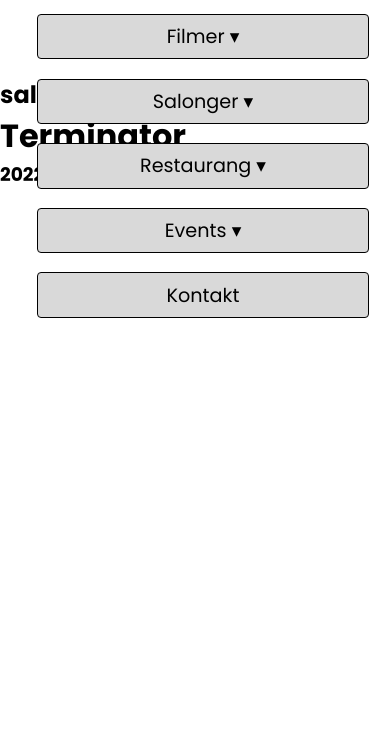
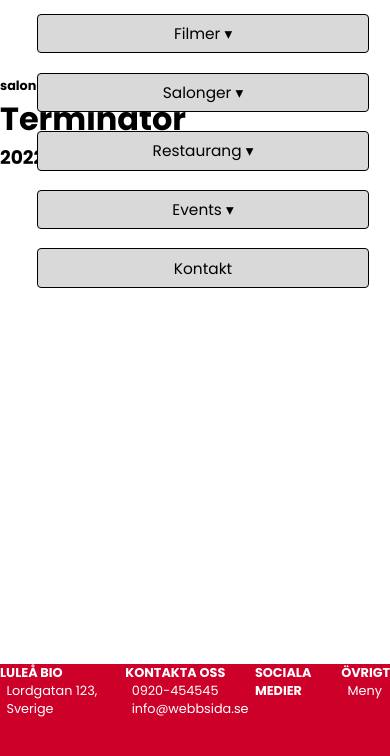
Before and after one commit to mkor92/Uppgift2-Biograf, a website: page booking.html in a window 390 px wide. Shown: the part 68-824 px from the top of the page. Drawn offline with Linux system fonts and the light colour scheme.

Commit message:
add footer to booking.html and moved booking.js

```diff
--- a/booking.html
+++ b/booking.html
@@ -1,12 +1,11 @@
 <!DOCTYPE html>
 <html lang="en">
   <head>
-    <meta charset="UTF-8">
-    <meta http-equiv="X-UA-Compatible" content="IE=edge">
-    <meta name="viewport" content="width=device-width, initial-scale=1.0">
+    <meta charset="UTF-8" />
+    <meta name="viewport" content="width=device-width, initial-scale=1.0" />
     <title>Booking</title>
     <link rel="stylesheet" href="static/css/main.css" />
-    <script type="module" src="booking.js" defer></script>
+    <script type="module" src="src\JS\booking.js" defer></script>
   </head>
   <body>
     <header class="sec">
@@ -29,7 +28,9 @@
       <ul class="nav">
         <li class="movies-nav">
           <ul class="movies-nav-list">
-                <li class="movies-nav-element"><a href="#">Filmer <span class="arrow-top">&#9662;</span></a></li>
+            <li class="movies-nav-element">
+              <a href="#">Filmer <span class="arrow-top">&#9662;</span></a>
+            </li>
             <li class="movies-nav-element"><a href="#">Komedi</a></li>
             <li class="movies-nav-element"><a href="#">Action</a></li>
             <li class="movies-nav-element"><a href="#">Drama</a></li>
@@ -37,21 +38,27 @@
         </li>
         <li class="movies-nav">
           <ul class="movies-nav-list">
-              <li class="movies-nav-element"><a href="#">Salonger <span class="arrow-top">&#9662;</span></a></li>
+            <li class="movies-nav-element">
+              <a href="#">Salonger <span class="arrow-top">&#9662;</span></a>
+            </li>
             <li class="movies-nav-element"><a href="#">Salong A</a></li>
             <li class="movies-nav-element"><a href="#">Salong B</a></li>
           </ul>
         </li>
         <li class="movies-nav">
           <ul class="movies-nav-list">
-              <li class="movies-nav-element"><a href="#">Restaurang <span class="arrow-top">&#9662;</span></a></li>
+            <li class="movies-nav-element">
+              <a href="#">Restaurang <span class="arrow-top">&#9662;</span></a>
+            </li>
             <li class="movies-nav-element"><a href="#">Boka bord</a></li>
             <li class="movies-nav-element"><a href="#">Vår menu</a></li>
           </ul>
         </li>
         <li class="movies-nav">
           <ul class="movies-nav-list">
-              <li class="movies-nav-element"><a href="#">Events <span class="arrow-top">&#9662;</span></a></li>
+            <li class="movies-nav-element">
+              <a href="#">Events <span class="arrow-top">&#9662;</span></a>
+            </li>
             <li class="movies-nav-element"><a href="#">Live på bio</a></li>
             <li class="movies-nav-element"><a href="#">Specialvisningar</a></li>
           </ul>
@@ -64,9 +71,52 @@
       </ul>
     </nav>
     <main class="main-container">
-        <div id="booking-render-container">
+      <div id="booking-render-container"></div>
+    </main>
+    <footer class="footer">
+      <div class="footer-content">
+        <nav class="footer-nav">
+          <div class="footer-row-1">
+            <h2 class="footer-luleå-bio">LULEÅ BIO</h2>
+            <li>
+              <a
+                class="footer-options"
+                href="https://www.google.com/maps/place/Lule%C3%A5/@65.586662,22.1823806,12z/data=!3m1!4b1!4m5!3m4!1s0x467f6314d2e8b867:0x4034506de8c8620!8m2!3d65.584819!4d22.1567026"
+                target="_blank"
+                rel="noopener noreferrer"
+                >Lordgatan 123, Sverige</a
+              >
+            </li>
           </div>
-    </main>
-
+          <div class="footer-row-2">
+            <h2 class="footer-kontakta-oss">KONTAKTA OSS</h2>
+            <li><a class="footer-options" href="#">0920-454545</a></li>
+            <li><a class="footer-options" href="#">info@webbsida.se</a></li>
+          </div>
+          <div class="footer-row-3">
+            <h2 class="footer-sociala-medier">SOCIALA MEDIER</h2>
+            <a
+              href="#"
+              class="fa-brands fa-facebook fa-xl"
+              id="footer-facebook-logo"
+            ></a>
+            <a
+              href="#"
+              class="fa-brands fa-instagram fa-xl"
+              id="footer-instagram-logo"
+            ></a>
+            <a
+              href="#"
+              class="fa-brands fa-twitter fa-xl"
+              id="footer-twitter-logo"
+            ></a>
+          </div>
+          <div class="footer-row-4">
+            <h2 class="footer-övrigt">ÖVRIGT</h2>
+            <li><a class="footer-options" href="#">Meny</a></li>
+          </div>
+        </nav>
+      </div>
+    </footer>
   </body>
 </html>
--- /dev/null
+++ b/src/JS/booking.js
@@ -0,0 +1,26 @@
+const bookingRenderContainer = document.querySelector('#booking-render-container');
+
+const saveBookingInfo = () => {
+
+    //placeholders for variables
+    let salon = 'A'; //e.target.dataset.salon
+    let title = 'Terminator'; //e.target.datset.title
+    let time = '2022-12-29 kl. 20.00'; //e.target.datset.time
+
+    renderBookingSalonTitleDate(salon, title, time);
+}
+
+
+const renderBookingSalonTitleDate = (salon, title, time) => {
+    let bookingInfoContainer = document.createElement('div');
+    bookingInfoContainer.innerHTML = `
+        <h2>salong ${salon}</h2>
+        <h1>${title}</h1>
+        <h3>${time}</h3>
+    `;
+
+    bookingRenderContainer.appendChild(bookingInfoContainer);
+}
+
+// This should be triggered from an event when you click "biljetter" in the info about movie page.
+saveBookingInfo();
--- a/static/css/main.css
+++ b/static/css/main.css
@@ -227,3 +227,54 @@ header nav menu .active {
   margin: auto;
   max-width: 808px;
 }
+
+.footer {
+  background-color: #cc0028;
+  position: fixed;
+  bottom: 0;
+  width: 100%;
+  height: 10em;
+}
+
+.footer-nav {
+  display: flex;
+  justify-content: space-evenly;
+  margin-top: 1em;
+  color: white;
+  list-style-type: none;
+  max-width: 1200px;
+  margin: auto;
+}
+
+.footer-options {
+  color: white;
+}
+.footer-options:hover {
+  text-decoration: underline;
+}
+
+#footer-facebook-logo {
+  color: white;
+}
+
+#footer-instagram-logo {
+  color: white;
+}
+
+#footer-twitter-logo {
+  color: white;
+}
+
+@media screen and (max-width: 640px) {
+  h2 {
+    font-size: 0.8em;
+  }
+  li {
+    font-size: 0.8em;
+    margin-left: 0.5em;
+    margin-right: 0.5em;
+  }
+  .footer {
+    height: 7em;
+  }
+}
```
Lines whose indentation alone changed are shown as unchanged.
